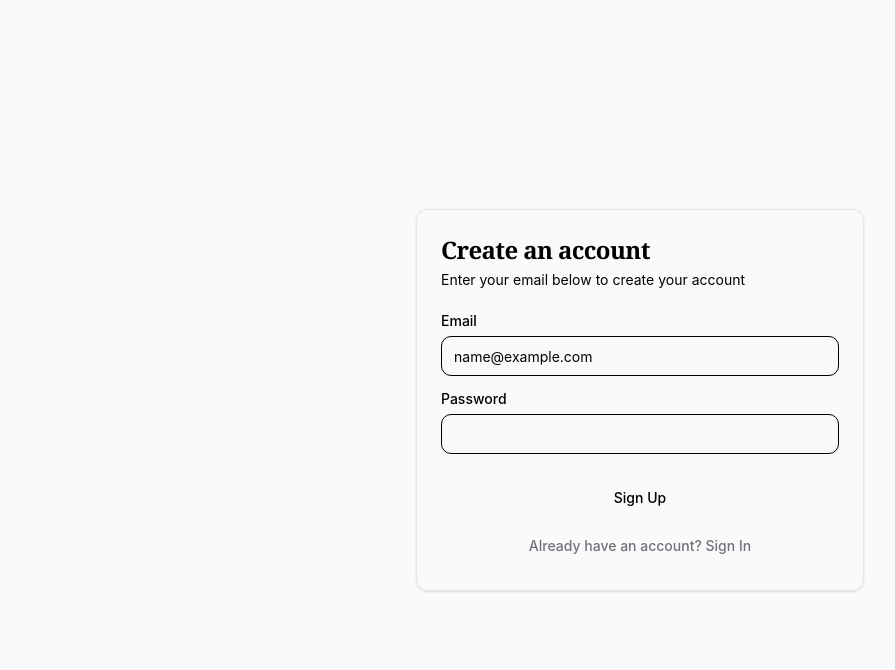
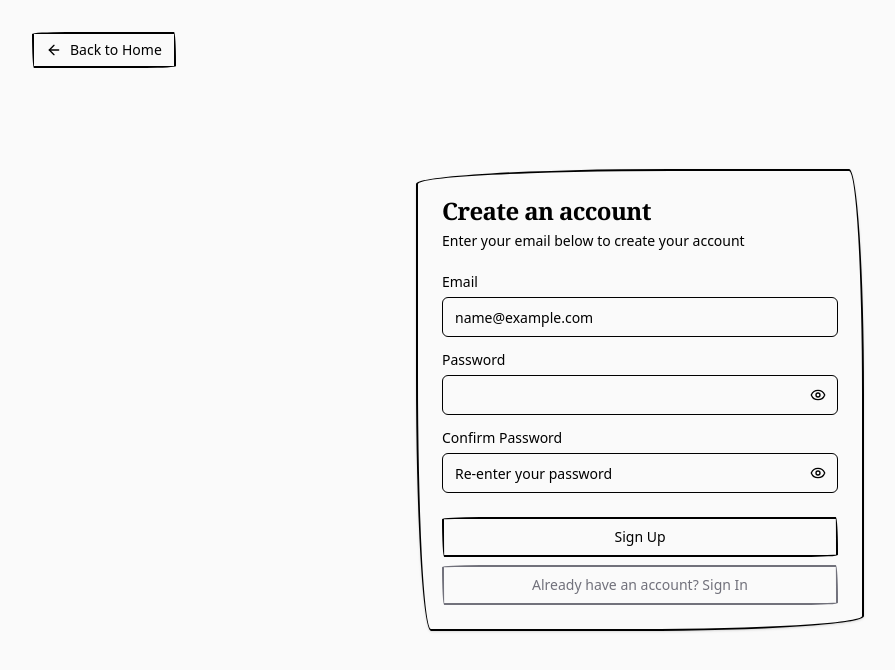
Before and after one commit to Godwynski/quiz, a Next.js app: page /login in a window 1280 px wide. Both pictures are taken after a click on the button "Don't have an account? Sign Up". Shown: the top 670 px of the page, without its empty margins (0-895 px from the left). Built offline with nearby package versions, Linux system fonts and the light colour scheme; no server answers.

Commit message:
feat: Implement initial quiz application structure, UI components, authentication, theming, and quiz creation/running features.

```diff
--- a/app/components/ui/button.tsx
+++ b/app/components/ui/button.tsx
@@ -5,7 +5,7 @@ import { cva, type VariantProps } from "class-variance-authority"
 import { cn } from "@/app/lib/utils"
 
 const buttonVariants = cva(
-  "inline-flex items-center justify-center whitespace-nowrap rounded-md text-sm font-medium ring-offset-background transition-colors focus-visible:outline-none focus-visible:ring-2 focus-visible:ring-ring focus-visible:ring-offset-2 disabled:pointer-events-none disabled:opacity-50",
+  "inline-flex items-center justify-center whitespace-nowrap doodle-border doodle-action text-sm font-medium ring-offset-background transition-colors focus-visible:outline-none focus-visible:ring-2 focus-visible:ring-ring focus-visible:ring-offset-2 disabled:pointer-events-none disabled:opacity-50",
   {
     variants: {
       variant: {
--- a/app/components/ui/card.tsx
+++ b/app/components/ui/card.tsx
@@ -9,7 +9,7 @@ const Card = React.forwardRef<
   <div
     ref={ref}
     className={cn(
-      "rounded-lg border bg-card text-card-foreground shadow-sm",
+      "doodle-border border bg-card text-card-foreground shadow-sm",
       className
     )}
     {...props}
--- a/app/data/quizzes.ts
+++ b/app/data/quizzes.ts
@@ -14,6 +14,7 @@ export interface Quiz {
   questions: Question[];
   creator_email?: string;
   creator_name?: string;
+  is_public?: boolean;
 }
 
 // Default data removed per user request.
--- a/app/globals.css
+++ b/app/globals.css
@@ -5,66 +5,67 @@
 @custom-variant dark (&:where(.dark, .dark *));
 
 :root {
-  /* Minimalist Clean Theme */
-  --background: 0 0% 100%; /* White */
-  --foreground: 240 10% 3.9%; /* Zinc 950 */
+  /* Doodle Theme - Paper & Ink */
+  --background: 40 20% 97%; /* Off-white paper #f8f5f2 */
+  --foreground: 240 5% 10%; /* Ink Black #18181b */
 
   --card: 0 0% 100%;
-  --card-foreground: 240 10% 3.9%;
+  --card-foreground: 240 5% 10%;
 
   --popover: 0 0% 100%;
-  --popover-foreground: 240 10% 3.9%;
+  --popover-foreground: 240 5% 10%;
 
-  --primary: 240 5.9% 10%; /* Zinc 900 */
-  --primary-foreground: 0 0% 98%;
+  --primary: 260 60% 60%; /* Vibrant Purple Scribble */
+  --primary-foreground: 0 0% 100%;
 
-  --secondary: 240 4.8% 95.9%; /* Zinc 100 */
-  --secondary-foreground: 240 5.9% 10%;
+  --secondary: 40 20% 92%; /* Slightly darker paper */
+  --secondary-foreground: 240 5% 10%;
 
-  --muted: 240 4.8% 95.9%;
-  --muted-foreground: 240 3.8% 46.1%;
+  --muted: 40 20% 92%;
+  --muted-foreground: 240 4% 46%;
 
-  --accent: 240 4.8% 95.9%;
-  --accent-foreground: 240 5.9% 10%;
+  --accent: 260 60% 95%; /* Light purple wash */
+  --accent-foreground: 240 5% 10%;
 
   --destructive: 0 84.2% 60.2%;
   --destructive-foreground: 0 0% 98%;
 
-  --border: 240 5.9% 90%; /* Zinc 200 */
-  --input: 240 5.9% 90%;
-  --ring: 240 10% 3.9%;
+  --border: 240 5% 10%; /* Solid black for outlines */
+  --input: 240 5% 10%;
+  --ring: 260 60% 60%;
 
-  --radius: 0.75rem;
+  --radius: 0.5rem;
 }
 
 .dark {
-  --background: 240 10% 3.9%; /* Zinc 950 */
-  --foreground: 0 0% 98%;
+  /* Dark Mode - Blackboard */
+  --background: 240 5% 10%; /* Dark board */
+  --foreground: 40 20% 97%; /* Chalk white */
 
-  --card: 240 10% 3.9%;
-  --card-foreground: 0 0% 98%;
+  --card: 240 4% 16%;
+  --card-foreground: 40 20% 97%;
 
-  --popover: 240 10% 3.9%;
-  --popover-foreground: 0 0% 98%;
+  --popover: 240 4% 16%;
+  --popover-foreground: 40 20% 97%;
 
-  --primary: 0 0% 98%;
-  --primary-foreground: 240 5.9% 10%;
+  --primary: 40 20% 97%; /* Chalk */
+  --primary-foreground: 240 5% 10%;
 
-  --secondary: 240 3.7% 15.9%;
-  --secondary-foreground: 0 0% 98%;
+  --secondary: 240 4% 16%;
+  --secondary-foreground: 40 20% 97%;
 
-  --muted: 240 3.7% 15.9%;
-  --muted-foreground: 240 5% 64.9%;
+  --muted: 240 4% 16%;
+  --muted-foreground: 240 5% 65%;
 
-  --accent: 240 3.7% 15.9%;
-  --accent-foreground: 0 0% 98%;
+  --accent: 240 4% 16%;
+  --accent-foreground: 40 20% 97%;
 
   --destructive: 0 62.8% 30.6%;
   --destructive-foreground: 0 0% 98%;
 
-  --border: 240 3.7% 15.9%;
-  --input: 240 3.7% 15.9%;
-  --ring: 240 4.9% 83.9%;
+  --border: 40 20% 97%; /* Chalk outline */
+  --input: 40 20% 97%;
+  --ring: 40 20% 97%;
 }
 
 @theme inline {
@@ -90,20 +91,40 @@
   --radius-sm: calc(var(--radius) - 4px);
   --radius-md: calc(var(--radius) - 2px);
   --radius-lg: var(--radius);
-  --font-sans: "Inter", "Geist Sans", sans-serif;
+  --font-sans: var(--font-patrick), "Patrick Hand", cursive;
 }
 
-/* Custom Scrollbar - Clean */
+/* Custom Scrollbar - Doodle */
 .custom-scrollbar::-webkit-scrollbar {
-  width: 6px;
+  width: 10px;
 }
 .custom-scrollbar::-webkit-scrollbar-track {
   background: transparent;
 }
 .custom-scrollbar::-webkit-scrollbar-thumb {
-  background: hsl(var(--border));
+  background: hsl(var(--foreground));
+  border: 2px solid hsl(var(--background));
   border-radius: 99px;
 }
 .custom-scrollbar::-webkit-scrollbar-thumb:hover {
-  background: hsl(var(--muted-foreground));
+  background: hsl(var(--primary));
 }
+
+/* Doodle Utilities */
+.doodle-border {
+  border: 2px solid currentColor;
+  /* More random/irregular shape */
+  border-radius: 255px 15px 225px 15px / 15px 225px 15px 255px;
+  transition: none;
+}
+
+.doodle-action {
+  transition: all 0.3s cubic-bezier(0.175, 0.885, 0.32, 1.275);
+}
+
+.doodle-action:hover {
+  /* Wobbly hover effect */
+  border-radius: 15px 225px 15px 255px / 255px 15px 225px 15px;
+  transform: translateY(-2px) rotate(-1deg);
+  box-shadow: 4px 4px 0px currentColor;
+}
--- a/app/layout.tsx
+++ b/app/layout.tsx
@@ -1,20 +1,19 @@
 import type { Metadata } from "next";
-import { Geist, Geist_Mono } from "next/font/google";
+import { Patrick_Hand } from "next/font/google";
 import "./globals.css";
 
-const geistSans = Geist({
-  variable: "--font-geist-sans",
-  subsets: ["latin"],
-});
-
-const geistMono = Geist_Mono({
-  variable: "--font-geist-mono",
+const patrickHand = Patrick_Hand({
+  variable: "--font-patrick",
+  weight: "400",
   subsets: ["latin"],
 });
 
 export const metadata: Metadata = {
   title: 'QuizMaster | Royal Edition',
   description: 'A majestic quiz experience',
+  icons: {
+    icon: '/logo.svg',
+  },
 };
 
 import { Toaster } from "sonner";
@@ -29,7 +28,7 @@ export default function RootLayout({
   return (
     <html lang="en" suppressHydrationWarning>
       <body
-        className={`${geistSans.variable} ${geistMono.variable} antialiased bg-background text-foreground`}
+        className={`${patrickHand.variable} antialiased bg-background text-foreground`}
       >
         <ThemeProvider
           attribute="class"
--- a/app/lib/schemas.ts
+++ b/app/lib/schemas.ts
@@ -13,6 +13,7 @@ export const QuizSchema = z.object({
   title: z.string().min(1, "Title is required"),
   description: z.string().min(1, "Description is required"),
   questions: z.array(QuestionSchema).min(1, "Quiz must have at least 1 question"),
+  is_public: z.boolean().optional(),
 });
 
 export type QuizInput = z.infer<typeof QuizSchema>;
--- a/app/login/page.tsx
+++ b/app/login/page.tsx
@@ -8,11 +8,15 @@ import { Input } from "@/app/components/ui/input";
 import { Label } from "@/app/components/ui/label";
 import { Card, CardContent, CardDescription, CardFooter, CardHeader, CardTitle } from "@/app/components/ui/card";
 import { toast } from "sonner";
-import { Loader2 } from "lucide-react";
+import { Loader2, ArrowLeft, Eye, EyeOff } from "lucide-react";
+import Link from "next/link";
 
 export default function LoginPage() {
   const [email, setEmail] = useState("");
   const [password, setPassword] = useState("");
+  const [confirmPassword, setConfirmPassword] = useState("");
+  const [showPassword, setShowPassword] = useState(false);
+  const [showConfirmPassword, setShowConfirmPassword] = useState(false);
   const [loading, setLoading] = useState(false);
   const [isSignUp, setIsSignUp] = useState(false);
   const router = useRouter();
@@ -23,6 +27,12 @@ export default function LoginPage() {
 
     try {
       if (isSignUp) {
+        if (password !== confirmPassword) {
+          toast.error("Passwords do not match");
+          setLoading(false);
+          return;
+        }
+
         const { error } = await supabase.auth.signUp({
           email,
           password,
@@ -48,8 +58,16 @@ export default function LoginPage() {
   };
 
   return (
-    <div className="flex items-center justify-center min-h-screen bg-zinc-50 dark:bg-zinc-950 p-4">
-      <Card className="w-full max-w-md border-zinc-200 dark:border-zinc-800 shadow-sm">
+    <div className="flex items-center justify-center min-h-screen bg-zinc-50 dark:bg-zinc-950 p-4 relative">
+      <div className="absolute top-4 left-4 md:top-8 md:left-8">
+        <Link href="/">
+          <Button variant="ghost" size="sm" className="gap-2 text-muted-foreground hover:text-foreground">
+            <ArrowLeft className="w-4 h-4" />
+            Back to Home
+          </Button>
+        </Link>
+      </div>
+      <Card className="w-full max-w-md shadow-sm">
         <CardHeader className="space-y-1">
           <CardTitle className="text-2xl font-bold tracking-tight">
             {isSignUp ? "Create an account" : "Welcome back"}
@@ -76,15 +94,59 @@ export default function LoginPage() {
             </div>
             <div className="grid gap-2">
               <Label htmlFor="password">Password</Label>
+              <div className="relative">
                 <Input
                   id="password"
-                type="password"
+                  type={showPassword ? "text" : "password"}
                   value={password}
                   onChange={(e) => setPassword(e.target.value)}
                   required
                   disabled={loading}
+                  className="pr-10"
                 />
+                <button
+                  type="button"
+                  onClick={() => setShowPassword(!showPassword)}
+                  className="absolute right-3 top-1/2 -translate-y-1/2 text-muted-foreground hover:text-foreground"
+                >
+                  {showPassword ? (
+                    <EyeOff className="h-4 w-4" />
+                  ) : (
+                    <Eye className="h-4 w-4" />
+                  )}
+                </button>
               </div>
+            </div>
+
+            {isSignUp && (
+              <div className="grid gap-2 animate-in fade-in slide-in-from-top-2">
+                <Label htmlFor="confirmPassword">Confirm Password</Label>
+                <div className="relative">
+                  <Input
+                    id="confirmPassword"
+                    type={showConfirmPassword ? "text" : "password"}
+                    value={confirmPassword}
+                    onChange={(e) => setConfirmPassword(e.target.value)}
+                    required
+                    disabled={loading}
+                    placeholder="Re-enter your password"
+                    className="pr-10"
+                  />
+                  <button
+                    type="button"
+                    onClick={() => setShowConfirmPassword(!showConfirmPassword)}
+                    className="absolute right-3 top-1/2 -translate-y-1/2 text-muted-foreground hover:text-foreground"
+                  >
+                    {showConfirmPassword ? (
+                      <EyeOff className="h-4 w-4" />
+                    ) : (
+                      <Eye className="h-4 w-4" />
+                    )}
+                  </button>
+                </div>
+              </div>
+            )}
+
           </CardContent>
           <CardFooter className="flex flex-col gap-2">
             <Button className="w-full" type="submit" disabled={loading}>
@@ -95,7 +157,10 @@ export default function LoginPage() {
               variant="link"
               className="w-full text-zinc-500"
               type="button"
-              onClick={() => setIsSignUp(!isSignUp)}
+              onClick={() => {
+                 setIsSignUp(!isSignUp);
+                 setConfirmPassword(""); // Clear confirm password when switching
+              }}
               disabled={loading}
             >
               {isSignUp
```
Also changed, not shown: app/components/QuizCreator.tsx (+62 -28 lines), app/page.tsx (+17 -3 lines), public/logo.svg (added), 1 other file (tests, documents, lock files or other folders). Lines whose indentation alone changed are shown as unchanged.
